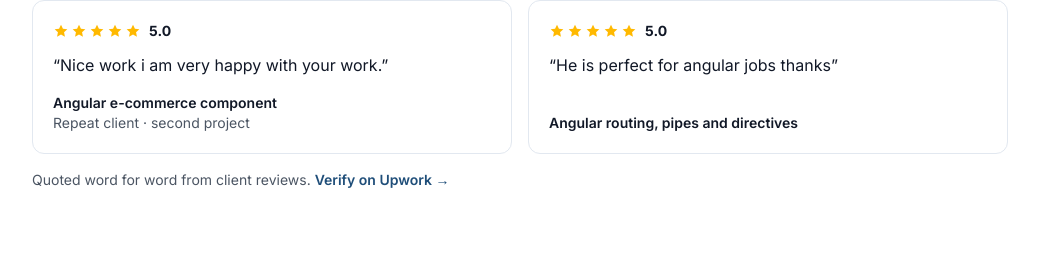
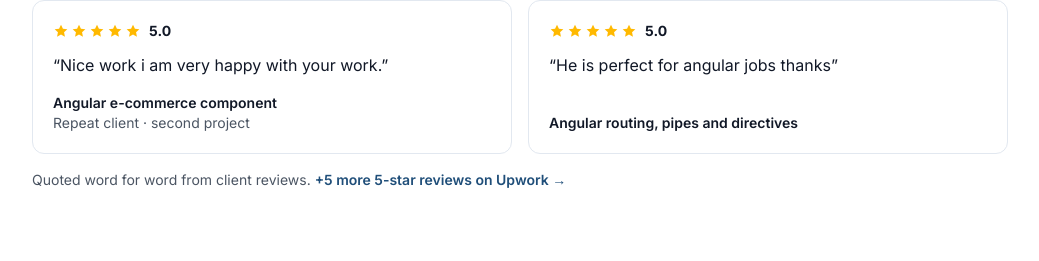
Before and after one commit to jnabin/portfolio, a Next.js app: page / in a window 1280 px wide. Shown: the part 2682-2943 px from the top of the page, without its empty margins (120-1159 px from the left). Built offline with nearby package versions, Linux system fonts and the light colour scheme.

Commit message:
feat: link to remaining 5-star Upwork reviews with a +N more count

```diff
--- a/components/testimonials.tsx
+++ b/components/testimonials.tsx
@@ -14,6 +14,7 @@ function Stars() {
 }
 
 export function Testimonials() {
+  const more = site.upworkFiveStarReviews - site.testimonials.length;
   return (
     <div className="space-y-4">
       <div className="grid gap-4 sm:grid-cols-2">
@@ -31,7 +32,7 @@ export function Testimonials() {
       <p className="text-sm text-fg-muted">
         Quoted word for word from client reviews.{" "}
         <a href={site.contact.upwork} className="font-semibold text-brand hover:underline" target="_blank" rel="noopener noreferrer">
-          Verify on Upwork →
+          {more > 0 ? `+${more} more 5-star reviews on Upwork →` : "Verify on Upwork →"}
         </a>
       </p>
     </div>
--- a/content/site.ts
+++ b/content/site.ts
@@ -96,6 +96,9 @@ export const site = {
       evidence: "Two written-up case studies",
     },
   ],
+  // All 5-star reviews on the Upwork profile (with or without text). The page shows
+  // "+N more" where N = this total minus the cards below.
+  upworkFiveStarReviews: 11,
   testimonials: [
     {
       quote: "It was really a pleasure to work with Md. Jahangir, he was professional, sharp and very talented. I would recommand him.",
```
Also changed, not shown: 1 other file (tests, documents, lock files or other folders).
